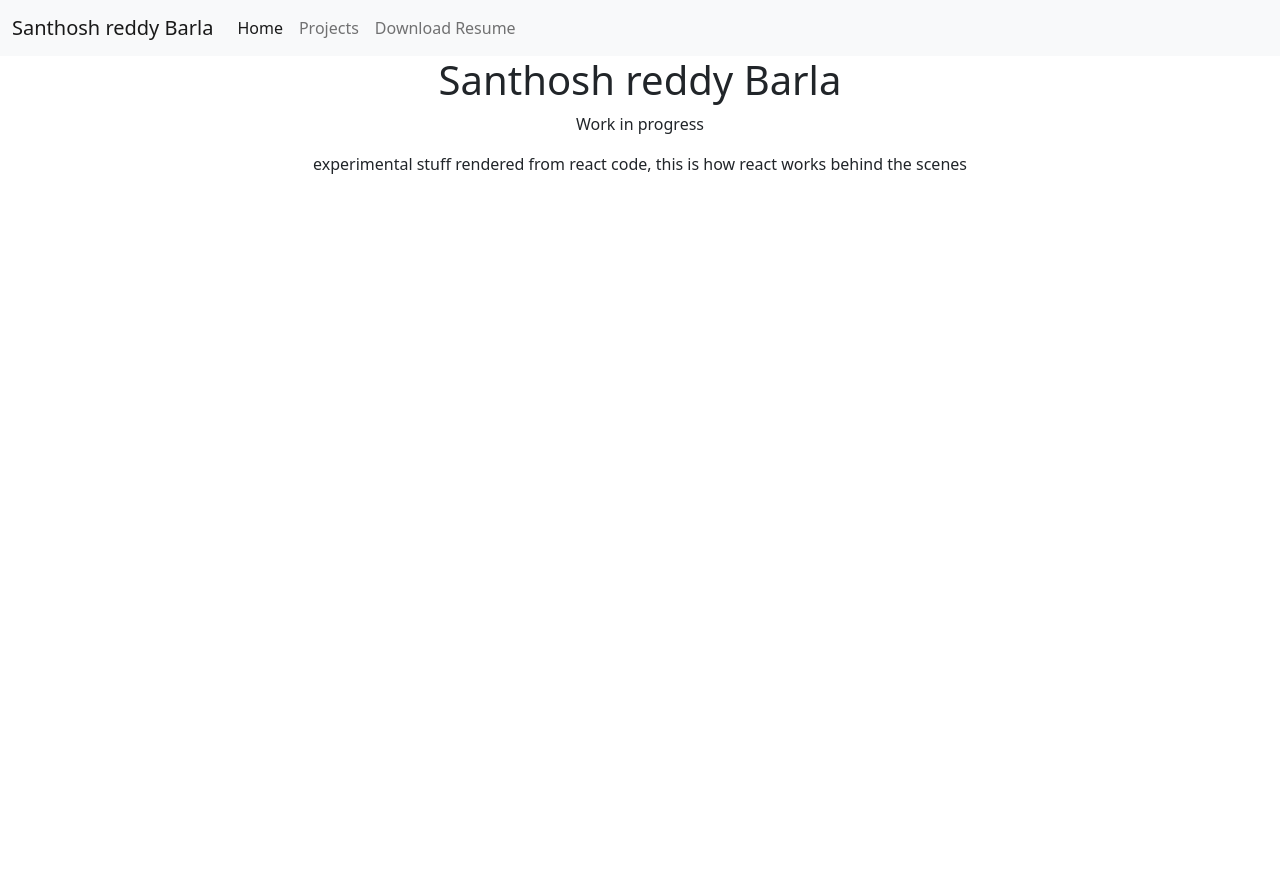
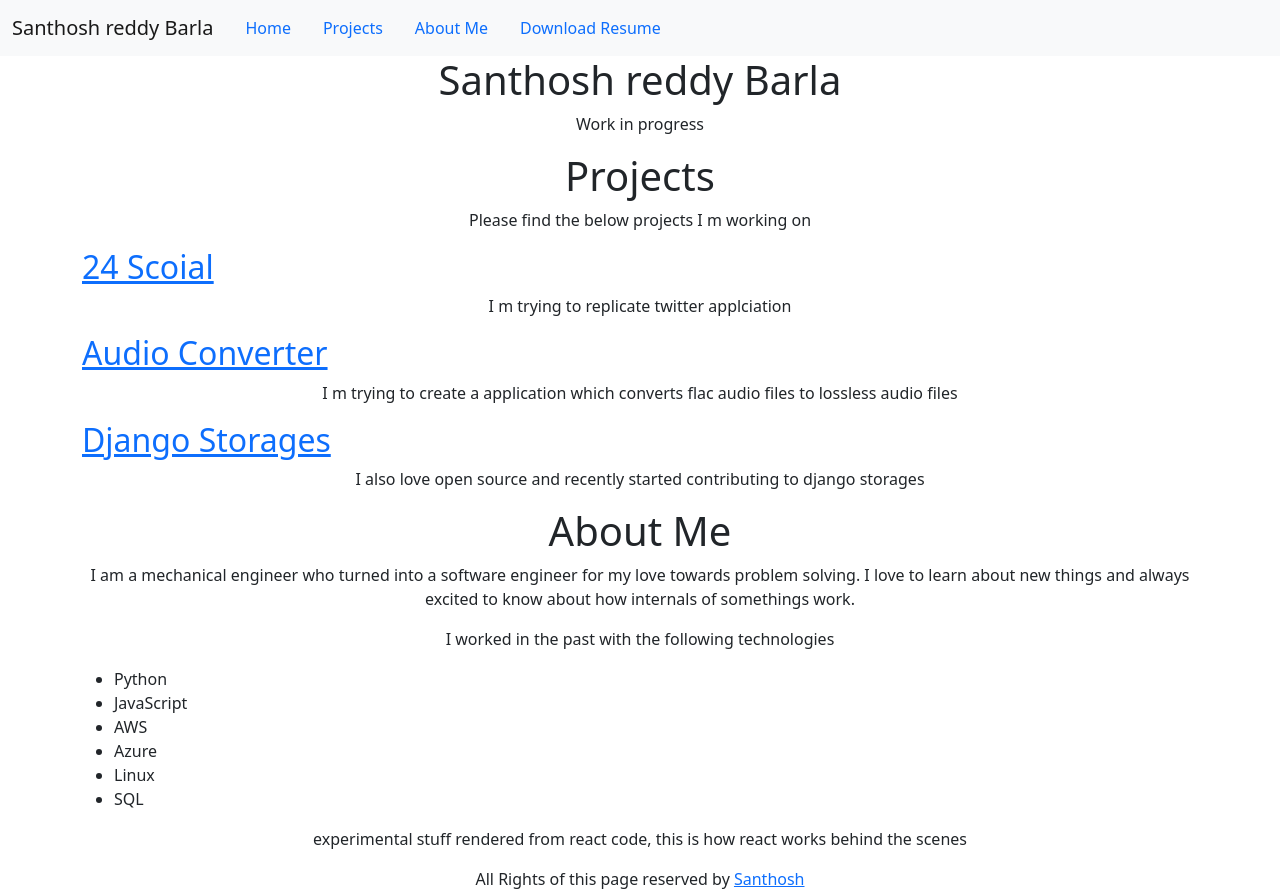
Before and after one commit to santhosh-reddy03/santhosh-reddy03.github.io, a plain HTML site: page index.html in a window 1280 px wide. Before the commit the page ends 800 px from the top, so only its background shows below. Drawn offline with nearby package versions, Linux system fonts and the light colour scheme.

Commit message:
chore:updated some info

```diff
--- a/index.html
+++ b/index.html
@@ -1,20 +1,33 @@
 <!DOCTYPE html>
 <html lang="en">
   <head>
-<meta charset="utf-8">
-<meta name="viewport" content="width=device-width, initial-scale=1">
-<link rel="stylesheet" href="styling.css">
-<link href="https://cdn.jsdelivr.net/npm/bootstrap@5.1.3/dist/css/bootstrap.min.css" rel="stylesheet" integrity="sha384-1BmE4kWBq78iYhFldvKuhfTAU6auU8tT94WrHftjDbrCEXSU1oBoqyl2QvZ6jIW3" crossorigin="anonymous">
+    <meta charset="utf-8" />
+    <meta name="viewport" content="width=device-width, initial-scale=1" />
+    <link rel="stylesheet" href="styling.css" />
+    <link
+      href="https://cdn.jsdelivr.net/npm/bootstrap@5.1.3/dist/css/bootstrap.min.css"
+      rel="stylesheet"
+      integrity="sha384-1BmE4kWBq78iYhFldvKuhfTAU6auU8tT94WrHftjDbrCEXSU1oBoqyl2QvZ6jIW3"
+      crossorigin="anonymous"
+    />
   </head>
   <body>
     <nav class="navbar sticky-top navbar-expand-lg navbar-light bg-light">
       <div class="container-fluid">
         <a class="navbar-brand" href="#">Santhosh reddy Barla</a>
-      <button class="navbar-toggler" type="button" data-bs-toggle="collapse" data-bs-target="#navbarNav" aria-controls="navbarNav" aria-expanded="false" aria-label="Toggle navigation">
+        <button
+          class="navbar-toggler"
+          type="button"
+          data-bs-toggle="collapse"
+          data-bs-target="#navbarNav"
+          aria-controls="navbarNav"
+          aria-expanded="false"
+          aria-label="Toggle navigation"
+        >
           <span class="navbar-toggler-icon"></span>
         </button>
         <div class="collapse navbar-collapse" id="navbarNav">
-        <ul class="navbar-nav">
+          <!-- <ul class="navbar-nav nav-fill">
           <li class="nav-item">
             <a class="nav-link active" aria-current="page" href="#">Home</a>
           </li>
@@ -24,27 +37,111 @@
           <li class="nav-item">
             <a class="nav-link" href="docs/santhosh_resume.pdf">Download Resume</a>
           </li>
+        </ul> -->
+          <ul class="nav nav-fill justify-content-center">
+            <li class="nav-item">
+              <a class="nav-link active" aria-current="#page" href="#">Home</a>
+            </li>
+            <li class="nav-item">
+              <a class="nav-link" href="#projects">Projects</a>
+            </li>
+            <li class="nav-item">
+              <a class="nav-link" href="#aboutme">About Me</a>
+            </li>
+            <li class="nav-item">
+              <a class="nav-link" href="docs/santhosh_resume.pdf"
+                >Download Resume</a
+              >
+            </li>
+            <!-- <li class="nav-item">
+            <a class="nav-link disabled">Disabled</a>
+          </li> -->
           </ul>
         </div>
       </div>
     </nav>
+    <div id="home" class="container">
       <h1>Santhosh reddy Barla</h1>
       <p>Work in progress</p>
+    </div>
 
     <!-- <a href="docs/santhosh_resume.pdf" target="_blank">Resume</a> -->
 
+    <div id="projects" class="container">
+      <h1>Projects</h1>
+      <p>Please find the below projects I m working on</p>
+      <section>
+        <h2>
+          <a href="https://github.com/santhosh-reddy03/24social">24 Scoial</a>
+        </h2>
+        <p>I m trying to replicate twitter applciation</p>
+      </section>
+      <section>
+        <h2>
+          <a href="https://github.com/santhosh-reddy03/audio_converter"
+            >Audio Converter</a
+          >
+        </h2>
+        <p>
+          I m trying to create a application which converts flac audio files to
+          lossless audio files
+        </p>
+      </section>
+      <section>
+        <h2>
+          <a href="https://github.com/santhosh-reddy03/django-storages"
+            >Django Storages</a
+          >
+        </h2>
+        <p>
+          I also love open source and recently started contributing to django
+          storages
+        </p>
+      </section>
+    </div>
+    <div id="aboutme" class="container">
+      <h1>About Me</h1>
+      <p>
+        I am a mechanical engineer who turned into a software engineer for my
+        love towards problem solving. I love to learn about new things and
+        always excited to know about how internals of somethings work.
+      </p>
 
+      <p>I worked in the past with the following technologies</p>
+      <ul>
+        <li>Python</li>
+        <li>JavaScript</li>
+        <li>AWS</li>
+        <li>Azure</li>
+        <li>Linux</li>
+        <li>SQL</li>
+      </ul>
+    </div>
 
     <div id="root"></div>
     <!-- ... other HTML ... -->
 
     <!-- Load React. -->
     <!-- Note: when deploying, replace "development.js" with "production.min.js". -->
-  <script src="https://unpkg.com/react@17/umd/react.development.js" crossorigin></script>
-  <script src="https://unpkg.com/react-dom@17/umd/react-dom.development.js" crossorigin></script>
+    <script
+      src="https://unpkg.com/react@17/umd/react.development.js"
+      crossorigin
+    ></script>
+    <script
+      src="https://unpkg.com/react-dom@17/umd/react-dom.development.js"
+      crossorigin
+    ></script>
 
     <!-- Load our React component. -->
     <script src="react/react_code.js"></script>
-  <script src="https://cdn.jsdelivr.net/npm/bootstrap@5.1.3/dist/js/bootstrap.bundle.min.js" integrity="sha384-ka7Sk0Gln4gmtz2MlQnikT1wXgYsOg+OMhuP+IlRH9sENBO0LRn5q+8nbTov4+1p" crossorigin="anonymous"></script>
+    <script
+      src="https://cdn.jsdelivr.net/npm/bootstrap@5.1.3/dist/js/bootstrap.bundle.min.js"
+      integrity="sha384-ka7Sk0Gln4gmtz2MlQnikT1wXgYsOg+OMhuP+IlRH9sENBO0LRn5q+8nbTov4+1p"
+      crossorigin="anonymous"
+    ></script>
+    <footer>
+      All Rights of this page reserved by
+      <a href="mailto:santhosh_reddy_@outlook.com">Santhosh</a>
+    </footer>
   </body>
 </html>
--- a/styling.css
+++ b/styling.css
@@ -5,3 +5,7 @@ h1 {
 p {
     text-align: center;
 }
+
+footer {
+    text-align: center;
+}
```
Also changed, not shown: 1 other file. Lines whose indentation alone changed are shown as unchanged.
